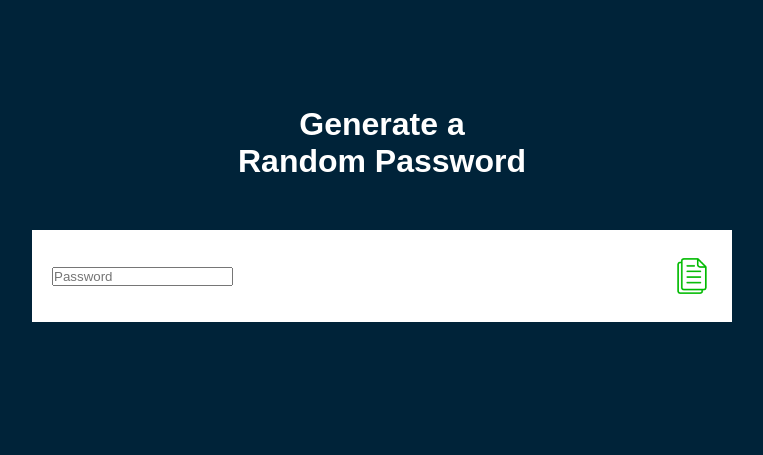
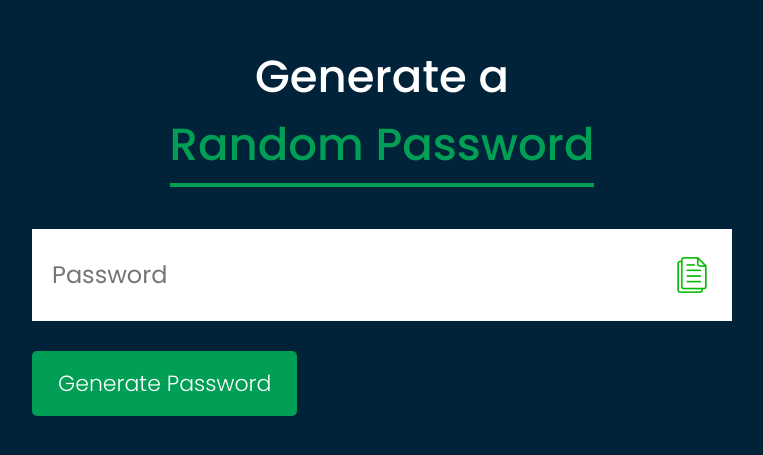
Before and after one commit to Pankajakshan-Vineeth/Password-generator, a plain HTML site: page index.html in a window 1280 px wide. Shown: the part 191-646 px from the top of the page, without its empty margins (258-1021 px from the left). Drawn offline with Linux system fonts and the light colour scheme.

Commit message:
ui completed

```diff
--- a/index.html
+++ b/index.html
@@ -8,11 +8,12 @@
   </head>
   <body>
     <div class="container">
-      <h1>Generate a <br />Random Password</h1>
+      <h1>Generate a <br /><span>Random Password</span></h1>
       <div class="display">
         <input type="text" id="password" placeholder="Password" />
         <img src="images/copy.png" />
       </div>
+      <button>Generate Password</button>
     </div>
   </body>
 </html>
--- a/style.css
+++ b/style.css
@@ -1,3 +1,5 @@
+@import url('https://fonts.googleapis.com/css2?family=Poppins:ital,wght@0,100;0,200;0,300;0,400;0,500;0,600;0,700;0,800;0,900;1,100;1,200;1,300;1,400;1,500;1,600;1,700;1,800;1,900&display=swap');
+
 *{
     margin: 0;
     padding: 0;
@@ -28,6 +30,17 @@
     max-width: 700px;
     text-align: center;
   }
+
+  .container h1 {
+  font-weight: 500;
+  font-size: 45px;
+}
+
+.container h1 span {
+  color: #019f55;
+  border-bottom: 4px solid #019f55;
+  padding-bottom: 7px;
+}
   .display{
     width: 100%;
     margin-top: 50px;
@@ -39,3 +52,24 @@
     justify-content: space-between;
     padding: 26px 20px;
   }
+
+  .display input {
+  border: 0;
+  outline: 0;
+  font-size: 24px;
+}
+
+  .container button {
+  border: 0;
+  outline: 0;
+  background: #019f55;
+  color: #fff;
+  font-size: 22px;
+  font-weight: 300;
+  display: flex;
+  align-items: center;
+  justify-content: center;
+  padding: 16px 26px;
+  border-radius: 5px;
+  cursor: pointer;
+}
```
